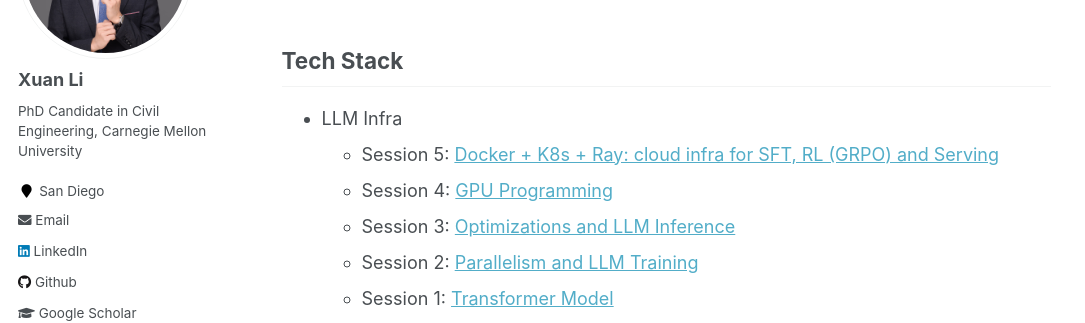
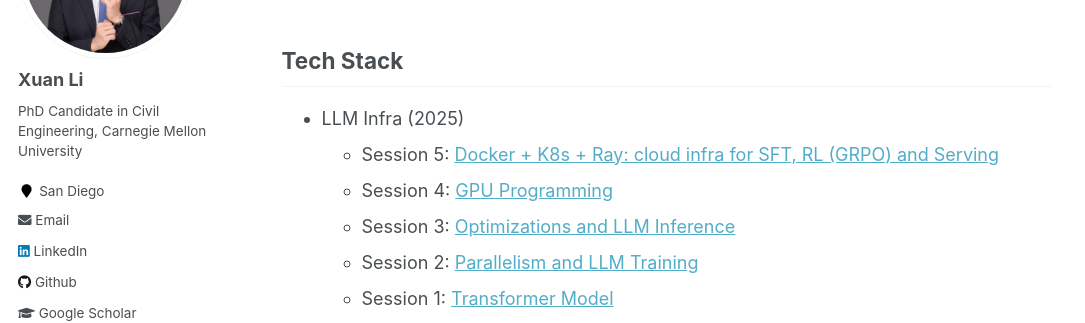
Before and after one commit to milanlx/milanlx.github.io, a Jekyll site: the page built from _pages/blog.md, in a window 1280 px wide and 900 px high, scrolled down 486 px. Shown: the part 152-475 px from the top of the window, without its empty margins (0-1085 px from the left). Built offline with Jekyll 4.4.1, drawn with Linux system fonts in a browser that asks for light colours.

Commit message:
Update blog.md

```diff
--- a/_pages/blog.md
+++ b/_pages/blog.md
@@ -24,7 +24,7 @@ On AI and Investment
 
 Tech Stack
 ---------------
-* LLM Infra
+* LLM Infra (2025)
   - Session 5:  [Docker + K8s + Ray: cloud infra for SFT, RL (GRPO) and Serving](https://milanlx.github.io/files/blogs/tech-stack/tech_stack.pdf)
   - Session 4:  [GPU Programming](https://milanlx.github.io/files/blogs/tech-stack/gpu.pdf)
   - Session 3:  [Optimizations and LLM Inference](https://milanlx.github.io/files/blogs/tech-stack/inference.pdf)
```
